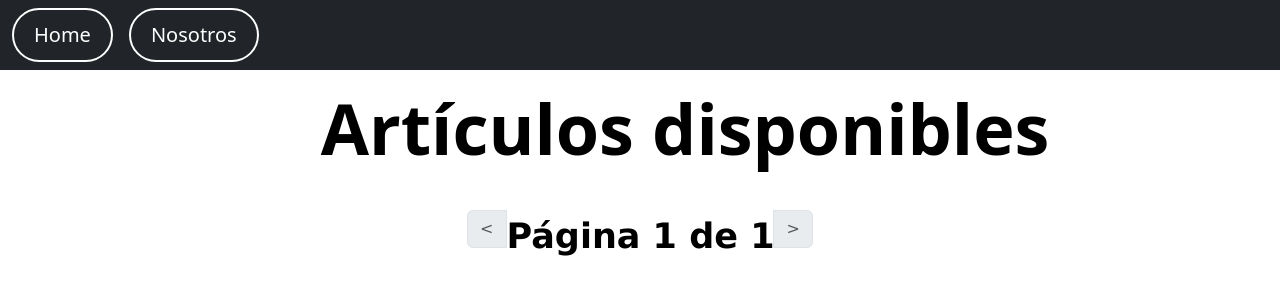
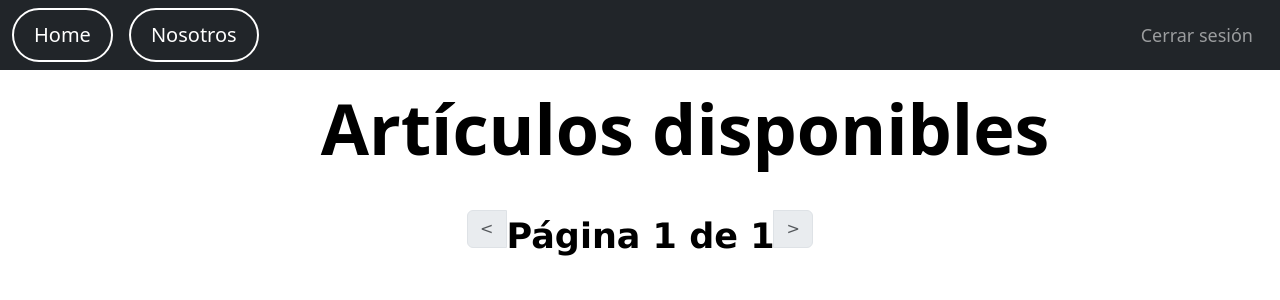
Before and after one commit to Ezequielpm/proyecto-web-ambiental, a Django app: page /articulosdisponibles in a window 1280 px wide. Shown: the top 300 px of the page. Run offline with Django 5.2, Linux system fonts and the light colour scheme; the visitor is signed in with stand-in values (Sample User, id 1); data that the repository does not hold is empty.

Commit message:
Se agrega la opción de cerrar sesion en el nav de el listado de articulos

```diff
--- a/core/templates/core/articulos_listado.html
+++ b/core/templates/core/articulos_listado.html
@@ -89,6 +89,13 @@
             <li class="nav-item">
               <a class="nav-link" href="{% url 'signup' %}">Registrarse</a>
             </li>
+            {% else %}
+            <li class="nav-item">
+            <form id="logout-form" method="post" action="{% url 'logout' %}">
+              {% csrf_token %}
+              <button type="submit" class="nav-link btn btn-dark" style="border: none; padding: 0;">Cerrar sesión</button>
+          </form>
+        </li>
             {% endif %}
           </ul>
         </div>
```
